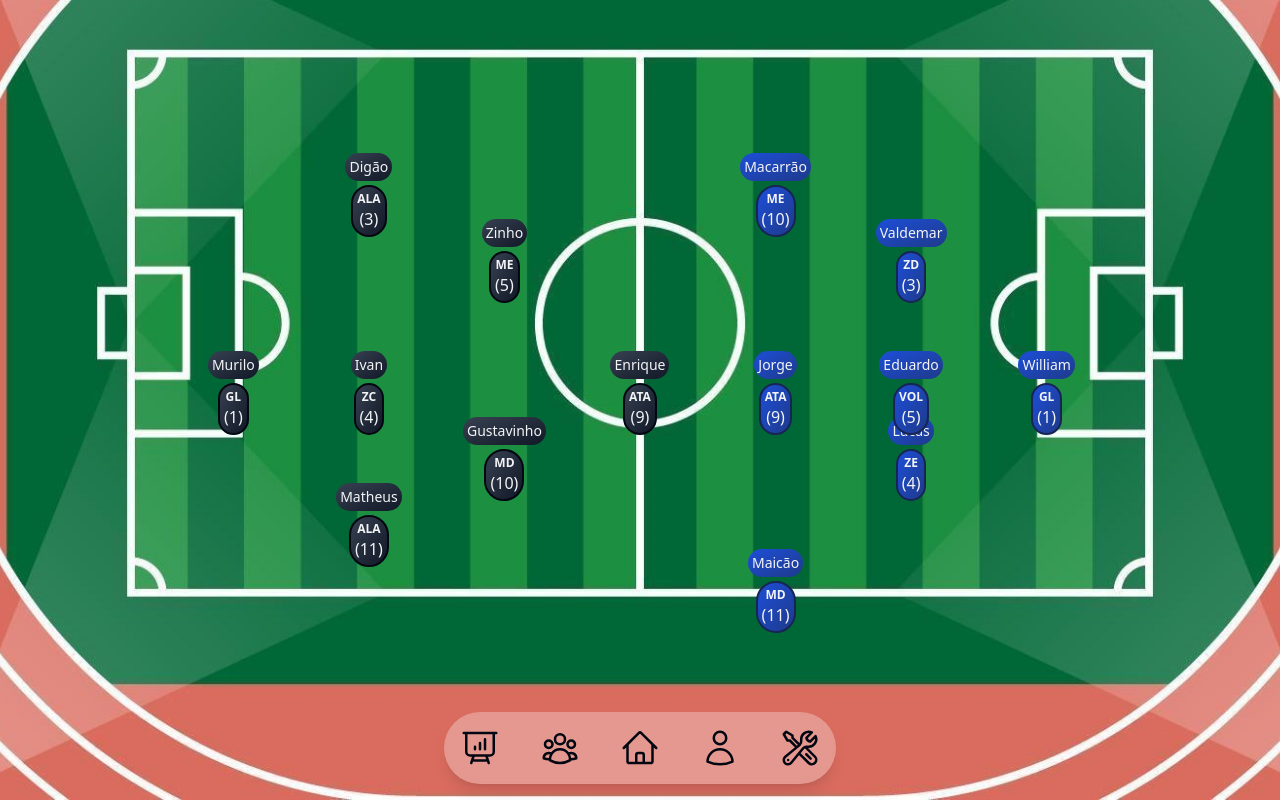
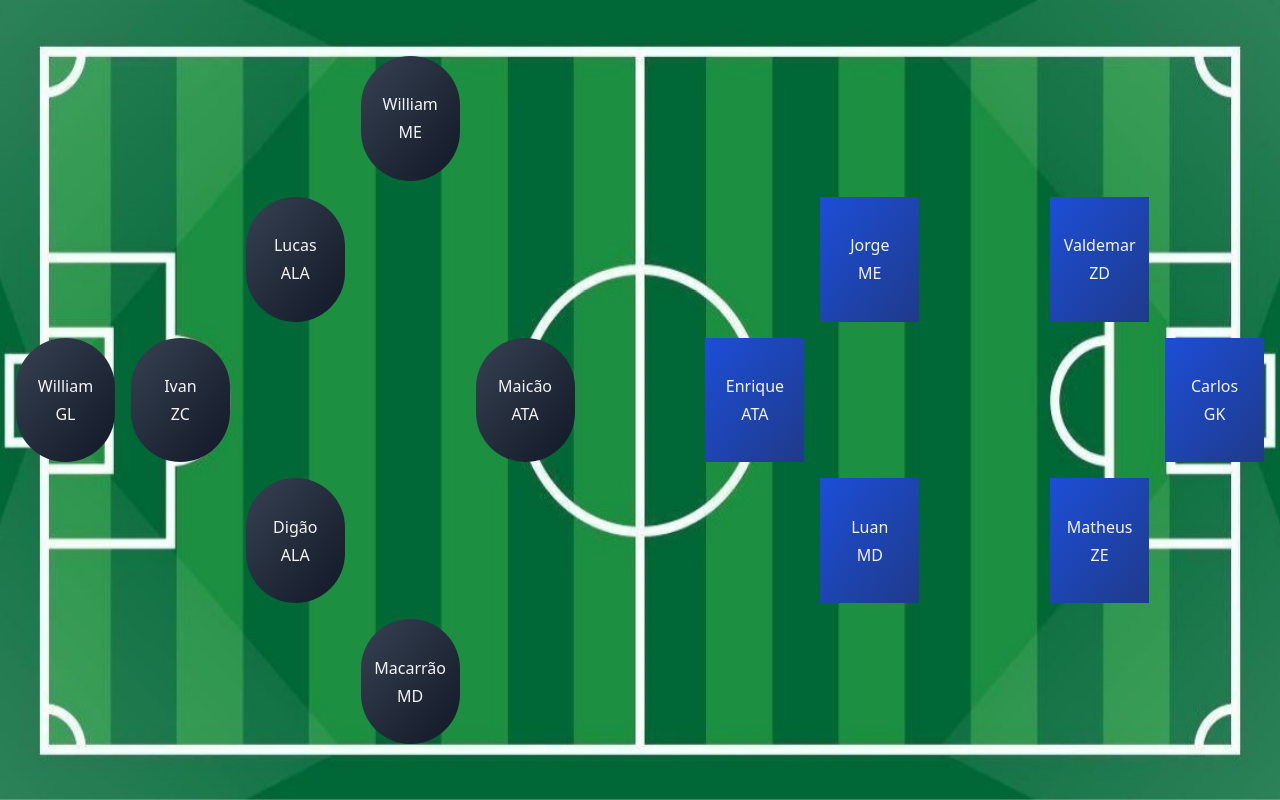
Before and after one commit to enriquevierne/soccer-squad-editor, a Vue app: page / in a window 1280 px wide. Built offline with nearby package versions, Linux system fonts and the light colour scheme.

Commit message:
add teams with differnet players

```diff
--- a/package.json
+++ b/package.json
@@ -4,7 +4,7 @@
   "version": "0.0.0",
   "type": "module",
   "scripts": {
-    "dev": "vite",
+    "dev": "vite --host=192.168.1.71",
     "build": "vite build",
     "preview": "vite preview"
   },
--- a/src/components/Field.vue
+++ b/src/components/Field.vue
@@ -1,9 +1,11 @@
 <script setup>
+import field from '../assets/field-soccer.jpg'
 import Teams from './Teams.vue';
 
 </script>
 <template>
-    <div class="flex w-full min-h-screen p-8 bg-top bg-cover bg-soccer-rotate sm:bg-soccer">
+    <div class="flex w-full h-full mt-10">
+        <img :src="field" alt="" class="fixed top-0 left-0 z-0 w-full h-full">
         <Teams />
     </div>
 </template>
--- a/src/components/Menu.vue
+++ b/src/components/Menu.vue
@@ -2,7 +2,7 @@
 import { HomeIcon, PresentationChartBarIcon, UserGroupIcon, UserIcon, WrenchScrewdriverIcon, } from '@heroicons/vue/24/outline'
 </script>
 <template>
-  <nav class="fixed bottom-4">
+  <!-- <nav class="fixed bottom-4">
     <div class="flex gap-10 p-4 bg-white rounded-full shadow-lg backdrop-blur-sm bg-opacity-30 dark:bg-gray-950">
       <a href="">
         <PresentationChartBarIcon class="w-10 duration-300 ease-in-out hover:-translate-y-1 dark:stroke-gray-100 stroke-gray-950 hover:scale-110" />
@@ -20,5 +20,5 @@ import { HomeIcon, PresentationChartBarIcon, UserGroupIcon, UserIcon, WrenchScre
         <WrenchScrewdriverIcon class="w-10 duration-300 ease-in-out hover:-translate-y-1 dark:stroke-gray-100 stroke-gray-950 hover:scale-110" />
       </a>
     </div>
-  </nav>
+  </nav> -->
 </template>
--- a/src/components/Teams.vue
+++ b/src/components/Teams.vue
@@ -1,124 +1,96 @@
 <script setup>
 const AwayPositionsList = [
   {
-        position: 'GL',
-        class: 'col-span-1 col-start-5 row-start-10 md:col-span-1 md:col-start-8 md:row-start-6',
-        number: 1,
-        color: 'bg-gradient-to-br from-blue-700 to-blue-900 border-blue-950',
-        name: 'William'
+    position: "GK",
+    class: "col-span-1 col-start-5 row-start-10 md:col-span-1 md:col-start-11 md:row-start-3",
+    color: "bg-gradient-to-br from-blue-700 to-blue-900 border-blue-950",
+    name: "Carlos",
   },
   {
-        position: 'ZE',
-        class: 'col-span-1 col-start-3 row-start-9 md:col-span-1 md:col-start-7 md:row-start-7',
-        number: 4,
-        color: 'bg-gradient-to-br from-blue-700 to-blue-900 border-blue-950',
-        name: 'Lucas'
+    position: "ZE",
+    class: "col-span-1 col-start-3 row-start-9 md:col-span-1 md:col-start-10 md:row-start-4",
+    color: "bg-gradient-to-br from-blue-700 to-blue-900 border-blue-950",
+    name: "Matheus",
   },
   {
-        position: 'ZD',
-        class: 'col-span-1 col-start-7 row-start-9 md:col-span-1 md:col-start-7 md:row-start-4',
-        number: 3,
-        color: 'bg-gradient-to-br from-blue-700 to-blue-900 border-blue-950',
-        name: 'Valdemar'
+    position: "ZD",
+    class: "col-span-1 col-start-7 row-start-9 md:col-span-1 md:col-start-10 md:row-start-2",
+    color: "bg-gradient-to-br from-blue-700 to-blue-900 border-blue-950",
+    name: "Valdemar",
   },
   {
-        position: 'VOL',
-        class: 'col-span-1 col-start-5 row-start-8 md:col-span-1 md:col-start-7 md:row-start-6',
-        number: 5,
-        color: 'bg-gradient-to-br from-blue-700 to-blue-900 border-blue-950',
-        name: 'Eduardo'
+    position: "ME",
+    class: "col-span-1 col-start-1 row-start-7 md:col-span-1 md:col-start-8 md:row-start-2",
+    color: "bg-gradient-to-br from-blue-700 to-blue-900 border-blue-950",
+    name: "Jorge",
   },
   {
-        position: 'ME',
-        class: 'col-span-1 col-start-1 row-start-7 md:col-span-1 md:col-start-6 md:row-start-3',
-        number: 10,
-        color: 'bg-gradient-to-br from-blue-700 to-blue-900 border-blue-950',
-        name: 'Macarrão'
+    position: "MD",
+    class: "col-span-1 col-start-9 row-start-7 md:col-span-1 md:col-start-8 md:row-start-4",
+    color: "bg-gradient-to-br from-blue-700 to-blue-900 border-blue-950",
+    name: "Luan",
   },
   {
-        position: 'MD',
-        class: 'col-span-1 col-start-9 row-start-7 md:col-span-1 md:col-start-6 md:row-start-9',
-        number: 11,
-        color: 'bg-gradient-to-br from-blue-700 to-blue-900 border-blue-950',
-        name: 'Maicão'
+    position: "ATA",
+    class: "col-span-1 col-start-5 row-start-6 md:col-span-1 md:col-start-7 md:row-start-3",
+    color: "bg-gradient-to-br from-blue-700 to-blue-900 border-blue-950",
+    name: "Enrique",
+  },
+];
+const HomePositionsList = [
+  {
+    position: "GL",
+    class: "col-span-1 col-start-5 row-start-1 md:col-span-1 md:col-start-1 md:row-start-3",
+    color: "bg-gradient-to-br from-gray-700 to-gray-900 border-gray-950",
+    name: "William",
   },
   {
-        position: 'ATA',
-        class: 'col-span-1 col-start-5 row-start-6 md:col-span-1 md:col-start-6 md:row-start-6',
-        number: 9,
-        color: 'bg-gradient-to-br from-blue-700 to-blue-900 border-blue-950',
-        name: 'Jorge'
-    },
-]
-const HomePositionsList = [
-    {
-        position: 'GL',
-        class: 'col-span-1 col-start-5 row-start-1 md:col-span-1 md:col-start-2 md:row-start-6',
-        color: 'bg-gradient-to-br from-gray-700 to-gray-900 border-gray-950',
-        number: 1,
-        name: 'Murilo'
+    position: "ZC",
+    class: "col-span-1 col-start-5 row-start-2 md:col-span-1 md:col-start-2 md:row-start-3",
+    color: "bg-gradient-to-br from-gray-700 to-gray-900 border-gray-950",
+    name: "Ivan",
   },
   {
-        position: 'ZC',
-        class: 'col-span-1 col-start-5 row-start-2 md:col-span-1 md:col-start-3 md:row-start-6',
-        color: 'bg-gradient-to-br from-gray-700 to-gray-900 border-gray-950',
-        number: 4,
-        name: 'Ivan'
+    position: "ALA",
+    class: "col-span-1 col-start-3 row-start-3 md:col-span-1 md:col-start-3 md:row-start-2",
+    color: "bg-gradient-to-br from-gray-700 to-gray-900 border-gray-950",
+    name: "Lucas",
   },
   {
-        position: 'ALA',
-        class: 'col-span-1 col-start-3 row-start-3 md:col-span-1 md:col-start-3 md:row-start-8',
-        color: 'bg-gradient-to-br from-gray-700 to-gray-900 border-gray-950',
-        number: 11,
-        name: 'Matheus'
+    position: "ALA",
+    class: "col-span-1 col-start-7 row-start-3 md:col-span-1 md:col-start-3 md:row-start-4",
+    color: "bg-gradient-to-br from-gray-700 to-gray-900 border-gray-950",
+    name: "Digão",
   },
   {
-        position: 'ALA',
-        class: 'col-span-1 col-start-7 row-start-3 md:col-span-1 md:col-start-3 md:row-start-3',
-        color: 'bg-gradient-to-br from-gray-700 to-gray-900 border-gray-950',
-        number: 3,
-        name: 'Digão'
+    position: "ME",
+    class: "col-span-1 col-start-8 row-start-4 md:col-span-1 md:col-start-4 md:row-start-1",
+    color: "bg-gradient-to-br from-gray-700 to-gray-900 border-gray-950",
+    name: "William",
   },
   {
-        position: 'ME',
-        class: 'col-span-1 col-start-8 row-start-4 md:col-span-1 md:col-start-4 md:row-start-4',
-        color: 'bg-gradient-to-br from-gray-700 to-gray-900 border-gray-950',
-        number: 5,
-        name: 'Zinho'
+    position: "MD",
+    class: "col-span-1 col-start-2 row-start-4 md:col-span-1 md:col-start-4 md:row-start-5",
+    color: "bg-gradient-to-br from-gray-700 to-gray-900 border-gray-950",
+    name: "Macarrão",
   },
   {
-        position: 'MD',
-        class: 'col-span-1 col-start-2 row-start-4 md:col-span-1 md:col-start-4 md:row-start-7',
-        color: 'bg-gradient-to-br from-gray-700 to-gray-900 border-gray-950',
-        number: 10,
-        name: 'Gustavinho'
+    position: "ATA",
+    class: "col-span-1 col-start-5 row-start-5 md:col-span-1 md:col-start-5 md:row-start-3",
+    color: "bg-gradient-to-br from-gray-700 to-gray-900 border-gray-950",
+    name: "Maicão",
   },
-    {
-        position: 'ATA',
-        class: 'col-span-1 col-start-5 row-start-5 md:col-span-1 md:col-start-5 md:row-start-6',
-        color: 'bg-gradient-to-br from-gray-700 to-gray-900 border-gray-950',
-        number: 9,
-        name: 'Enrique'
-    },
-]
+];
 </script>
 <template>
-    <ul class="grid w-full h-[82vh] grid-cols-9 gap-1 grid-rows-10">
-        <li v-for="pos in HomePositionsList" :class="pos.class"
-            class="flex flex-col items-center justify-center w-full h-full gap-1 text-gray-100 ">
-            <span class="p-1 text-sm rounded-full" :class="pos.color">{{ pos.name }}</span>
-            <div class="flex flex-col items-center p-1 border-2 rounded-full w-fit" :class="pos.color">
-                <span class="text-xs font-semibold">{{ pos.position }} </span>
-                <span>({{ pos.number }})</span>
-            </div>
+  <ul class="z-50 grid w-full h-[90vh] grid-cols-11 grid-rows-5 gap-4 p-4">
+    <li v-for="player in HomePositionsList" :class="player.class, player.color" class="flex flex-col items-center justify-center gap-1 p-2 text-gray-100 rounded-full">
+      <span class="">{{ player.name }}</span>
+      <span class="">{{ player.position }} </span>
     </li>
-        <li v-for="pos in AwayPositionsList" :class="pos.class"
-            class="flex flex-col items-center justify-center w-full h-full gap-1 text-gray-100 ">
-            <span class="p-1 text-sm rounded-full" :class="pos.color">{{ pos.name }}</span>
-            <div class="flex flex-col items-center p-1 border-2 rounded-full w-fit" :class="pos.color">
-                <span class="text-xs font-semibold">{{ pos.position }} </span>
-                <span>({{ pos.number }})</span>
-            </div>
+    <li v-for="player in AwayPositionsList" :class="player.class, player.color" class="flex flex-col items-center justify-center gap-1 text-gray-100">
+      <span class="">{{ player.name }}</span>
+      <span class="">{{ player.position }} </span>
     </li>
   </ul>
 </template>
```
Also changed, not shown: squads.txt (added), src/assets/field-rotate.png (deleted), src/assets/field-soccer.jpg. Lines whose indentation alone changed are shown as unchanged.
